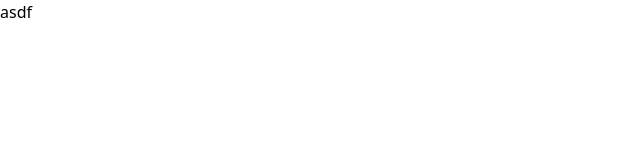
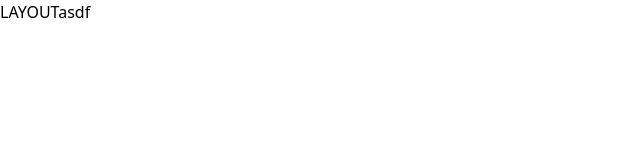
Before and after one commit to paring-chan/UniqueCode-WebSite, a Next.js app: page / in a window 1280 px wide. Shown: the top 160 px of the page, without its empty margins (0-640 px from the left). Built offline with nearby package versions, Linux system fonts and the light colour scheme.

Commit message:
feat: layout component

```diff
--- /dev/null
+++ b/components/Layout/index.tsx
@@ -0,0 +1,12 @@
+import React from 'react'
+
+const Layout: React.FC = ({ children }) => {
+  return (
+    <div>
+      LAYOUT
+      {children}
+    </div>
+  )
+}
+
+export default Layout
--- a/pages/index.tsx
+++ b/pages/index.tsx
@@ -1,11 +1,8 @@
 import React from 'react'
+import Layout from '../components/Layout'
 
 const Home: React.FC = () => {
-  return (
-    <div>
-      asdf
-    </div>
-  )
+  return <Layout>asdf</Layout>
 }
 
 export default Home
```
